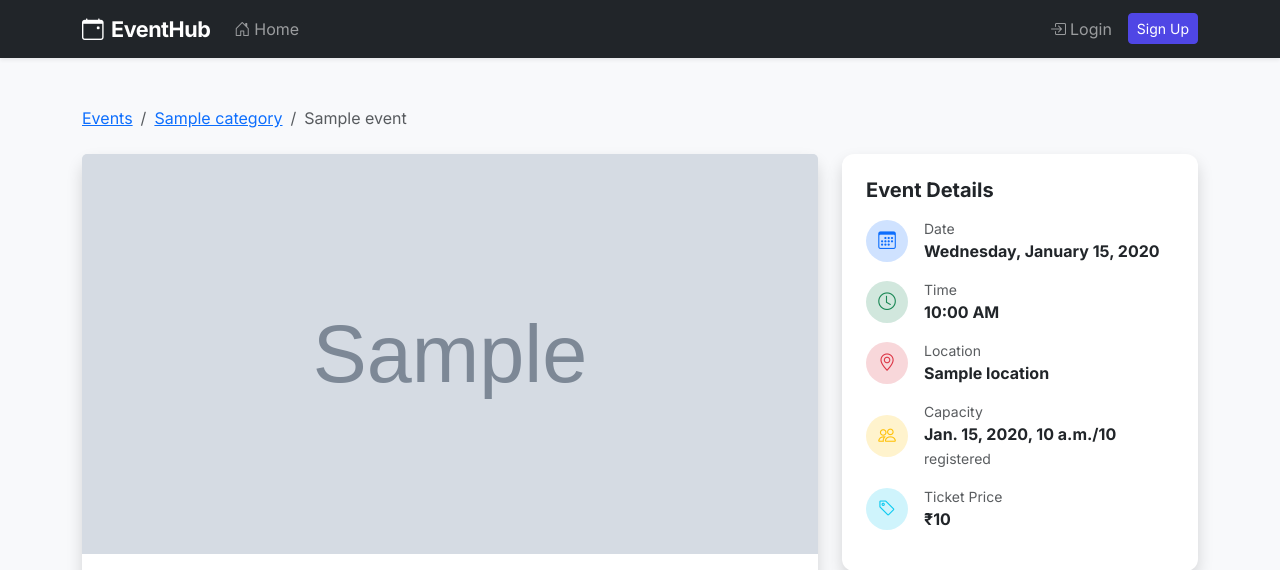
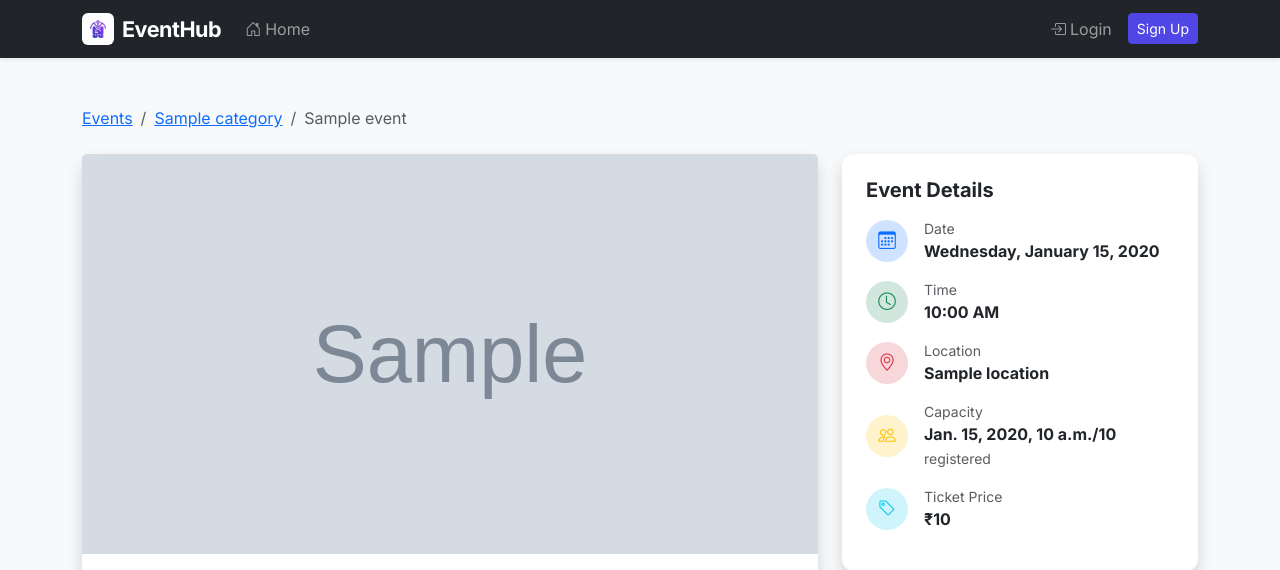
Before and after one commit to veereshawaralli/EVENT-REGISTRATION, a Django app: template templates/events/event_detail.html in a window 1280 px wide. Shown: the top 570 px of the page. Run offline with Django 5.2, Linux system fonts and the light colour scheme; the template is opened without the code that fills it: most values are stand-ins (such as "Sample title", 1, 10 or a date in 2020); grey boxes marked "Sample" are stand-in pictures; some libraries are stand-ins or nearby versions.

Commit message:
Add EventHub logo to navbar, footer, and favicon

```diff
--- a/templates/base.html
+++ b/templates/base.html
@@ -6,6 +6,9 @@
     <meta name="viewport" content="width=device-width, initial-scale=1.0">
     <meta name="description" content="{% block meta_description %}Discover and register for exciting events near you.{% endblock %}">
     <title>{% block title %}EventHub{% endblock %} | EventHub</title>
+
+    <!-- Favicon -->
+    <link rel="icon" type="image/png" href="{% static 'images/logo.png' %}">
 
     <!-- Bootstrap 5 CSS -->
     <link href="https://cdn.jsdelivr.net/npm/bootstrap@5.3.3/dist/css/bootstrap.min.css"
@@ -31,8 +34,9 @@
     <!-- Navbar -->
     <nav class="navbar navbar-expand-lg navbar-dark bg-dark sticky-top shadow-sm">
         <div class="container">
-            <a class="navbar-brand fw-bold" href="{% url 'events:event_list' %}">
-                <i class="bi bi-calendar-event me-2"></i>EventHub
+            <a class="navbar-brand fw-bold d-flex align-items-center" href="{% url 'events:event_list' %}">
+                <img src="{% static 'images/logo.png' %}" alt="EventHub Logo" height="32" class="me-2 rounded">
+                EventHub
             </a>
 
             <button class="navbar-toggler" type="button"
@@ -169,8 +173,9 @@
                 <div class="row g-4 mb-4">
                     <!-- Brand Column -->
                     <div class="col-lg-4 col-md-6">
-                        <h4 class="fw-bold mb-3">
-                            <i class="bi bi-calendar-event me-2" style="color: var(--eh-primary);"></i>EventHub
+                        <h4 class="fw-bold mb-3 d-flex align-items-center">
+                            <img src="{% static 'images/logo.png' %}" alt="EventHub" height="36" class="me-2 rounded">
+                            EventHub
                         </h4>
                         <p class="text-secondary small lh-lg mb-4">
                             Your one-stop platform for discovering, organizing, and attending amazing events.
```
Also changed, not shown: static/images/logo.png (added).
